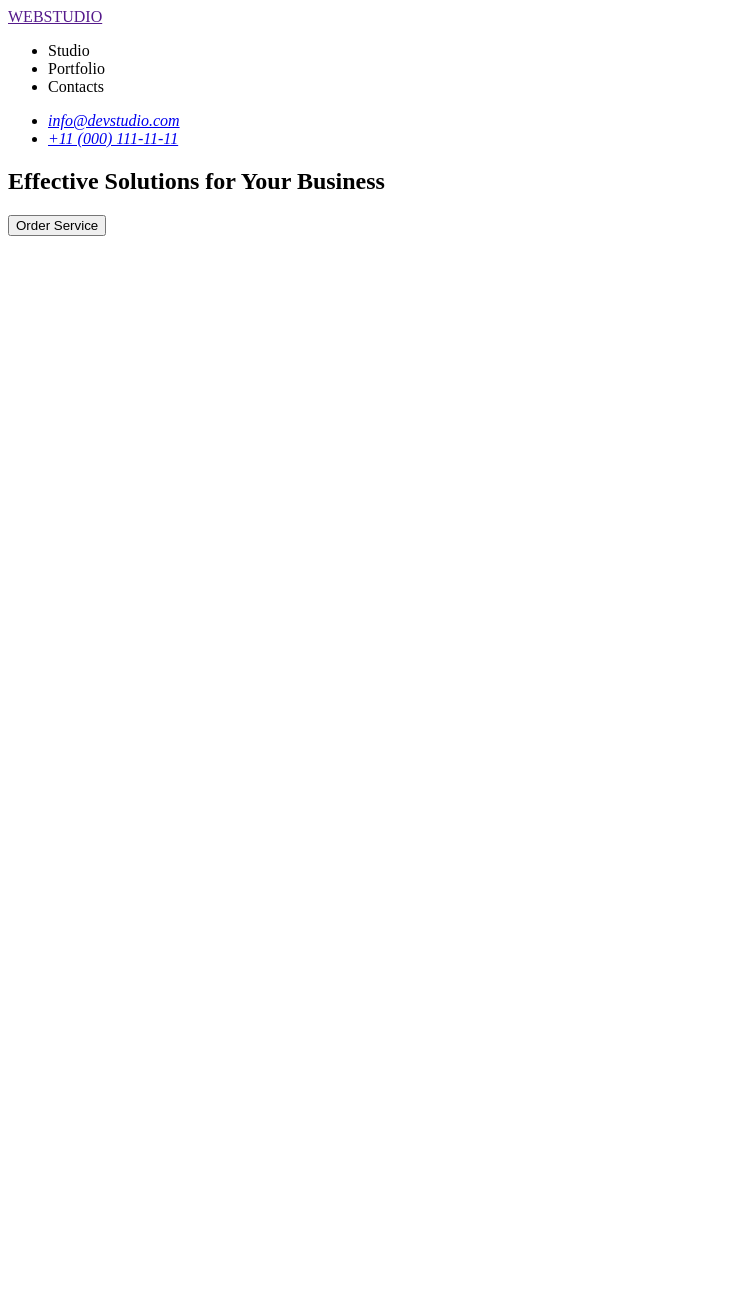
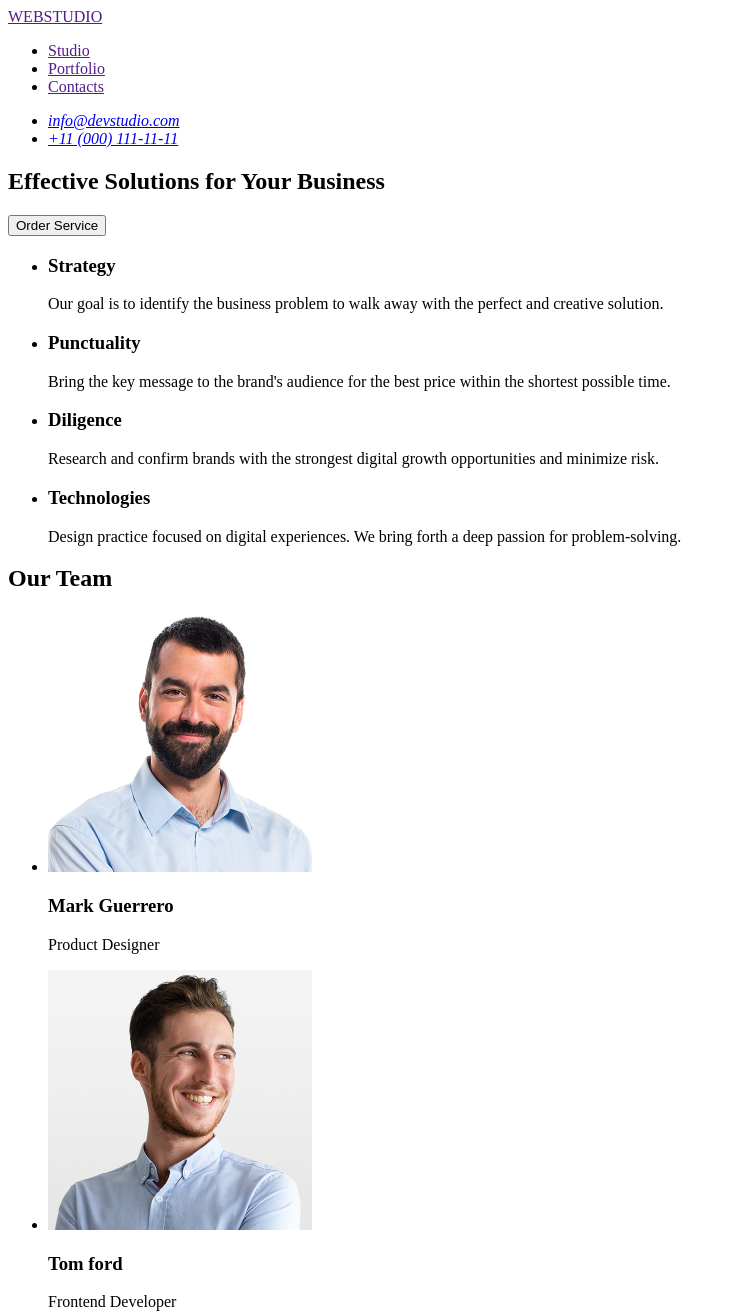
Before and after one commit to Ivan-pes/Practic, a plain HTML site: page index.html in a window 1280 px wide. Shown: the top 1314 px of the page, without its empty margins (0-736 px from the left). Before the commit the page ends 800 px from the top, so only its background shows below. Drawn offline with Linux system fonts and the light colour scheme.

Commit message:
Practikfin

```diff
--- a/index.html
+++ b/index.html
@@ -3,16 +3,25 @@
 <head>
     <meta charset="UTF-8">
     <meta name="viewport" content="width=device-width, initial-scale=1.0">
-    <title>Document</title>
+    <title>WebStudio</title>
 </head>
 <body>
     <header>
-        <a href="">WEBSTUDIO</a>
         <nav>
+            <a href="">WEBSTUDIO</a>
             <ul>
-                <li>Studio</li>
-                <li>Portfolio</li>
-                <li>Contacts</li>
+                <li>
+                    <a href="">Studio
+                    </a>
+                </li>
+                <li>
+                    <a href="">Portfolio
+                    </a>
+                </li>
+                <li>
+                    <a href="">Contacts
+                    </a>
+                </li>
             </ul>
         </nav>
         <address>
@@ -38,8 +47,59 @@
         </button>
        </section>
 
+       <section>
+        <ul>
+            <li>
+                <h3>Strategy</h3>
+                <p>Our goal is to identify the business
+                problem to walk away with the perfect and creative solution. </p>
+            </li>
+            <li>
+                <h3>Punctuality</h3>
+                <p>Bring the key message to the brand's audience for the best price within the shortest possible time.</p>
+            </li>
+            <li>
+                <h3>Diligence</h3>
+                <p>Research and confirm brands with the strongest digital growth opportunities and minimize risk.</p>
+            </li>
+            <li>
+                <h3>Technologies</h3>
+                <p>Design practice focused on digital experiences. We bring forth a deep passion for problem-solving.</p>
+            </li>
+        </ul>
+       </section>
 
+       <section>
+        <h2>Our Team</h2>
+        <ul>
+         <li>
+            <img src="images/img-3.jpg"
+             alt="Mark Guerrero" width="264"/>
+             <h3>Mark Guerrero</h3>
+             <p>Product Designer</p>
+         </li>
+         <li>
+            <img src="images/img-2.jpg" alt="Tom Ford" width="264"/>
+            <h3>Tom ford</h3>
+            <p>Frontend Developer</p>
+         </li>
+         <li>
+            <img src="images/img-1.jpg" alt="Camila Garcia" width="264"/>
+            <h3>Camila Garcia</h3>
+            <p>Marketing</p>
+         </li>
+         <li>
+          <img src="images/img.jpg" alt="Daniel Wilson" width="264"/>
+          <h3>Daniel Wilson</h3>
+          <p>UI Designer</p>
+         </li>
+        </ul>
+       </section>
     </main>
+    <footer>
+        <a href="">WEBSTUDIO</a>
+        <p>Increase the flow of customers and sales for your business with digital marketing & growth solutions.</p>
+    </footer>
 
 </body>
 </html>
```
